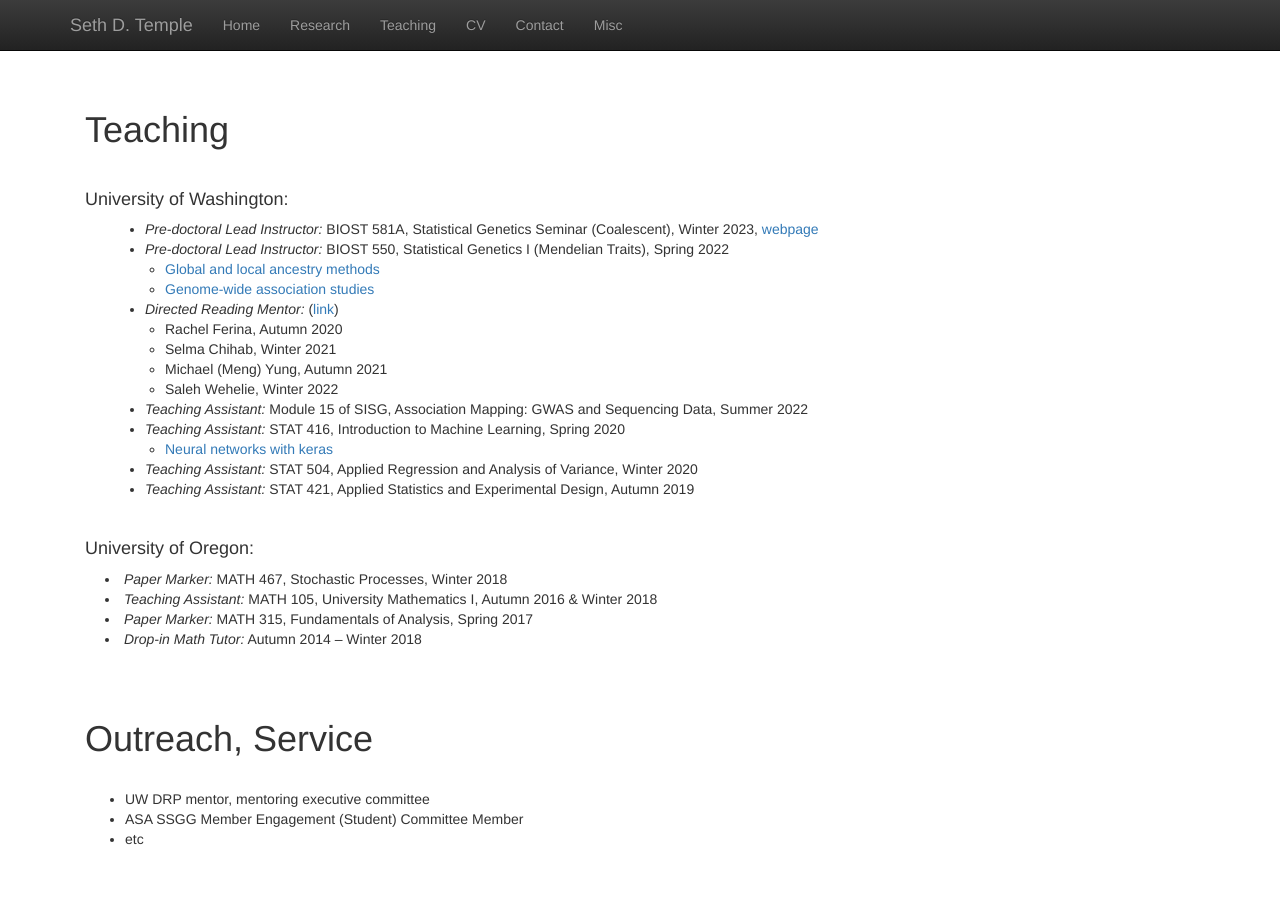
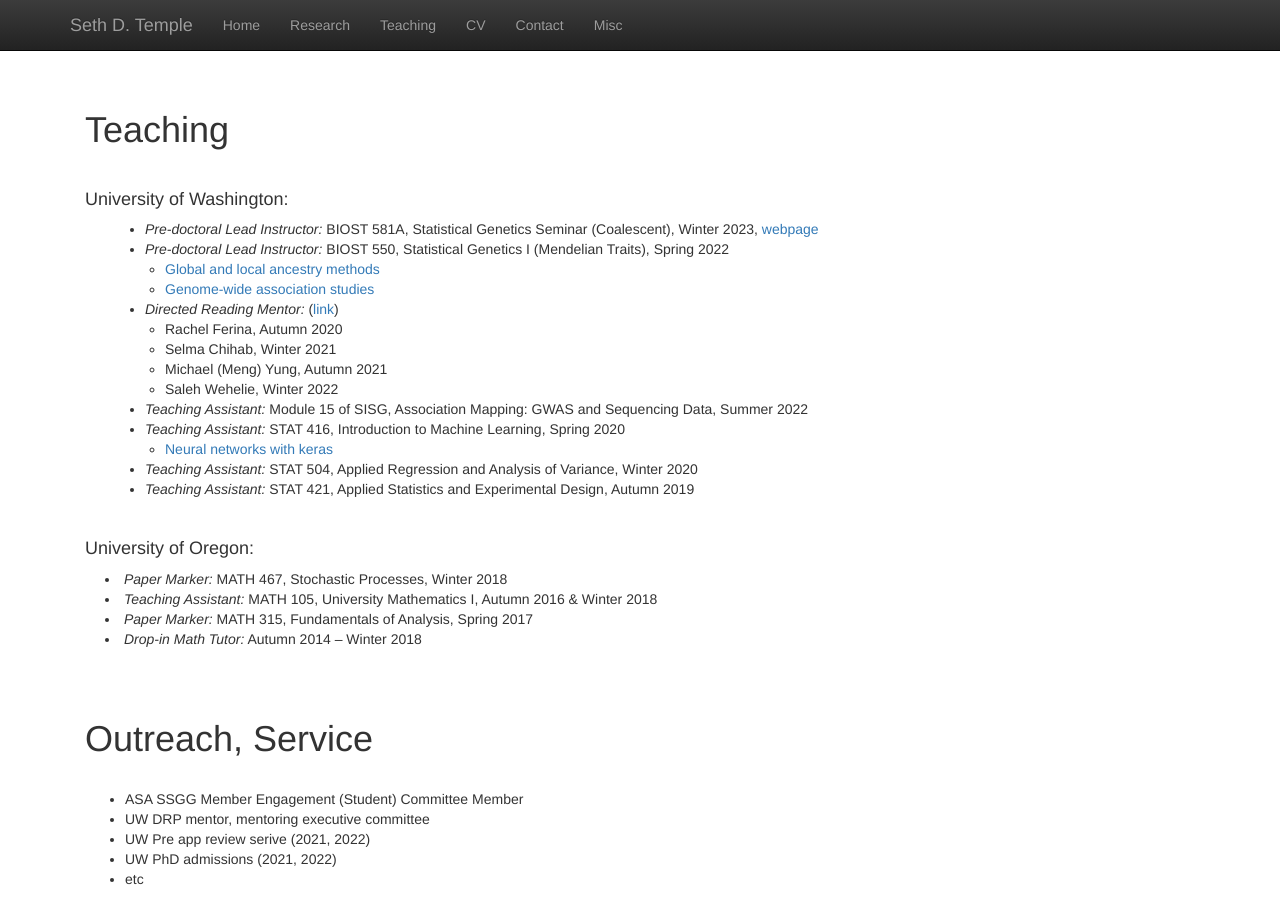
Before and after one commit to sdtemple/sdtemple.github.io, a Jekyll site: the page built from teaching.html, in a window 1280 px wide and 939 px high. Shown: the top 924 px of the window. Built offline with Jekyll 4.4.1, drawn with Linux system fonts in a browser that asks for light colours; nearby versions of some CDN libraries; library files that are not in the unit come from our copies.

Commit message:
Update teaching.html

```diff
--- a/teaching.html
+++ b/teaching.html
@@ -46,7 +46,9 @@ title:  'Teaching'
 </br>
 <p class="content" style="padding:0px;margin:0px 20px 0px;">
     <ul>
+        <li> ASA SSGG Member Engagement (Student) Committee Member </li>
         <li> UW DRP mentor, mentoring executive committee </li>
-        <li> ASA SSGG Member Engagement (Student) Committee Member </li>
+        <li> UW Pre app review serive (2021, 2022) </li>
+        <li> UW PhD admissions (2021, 2022) </li>
         <li> etc </li>
     </ul>
```
